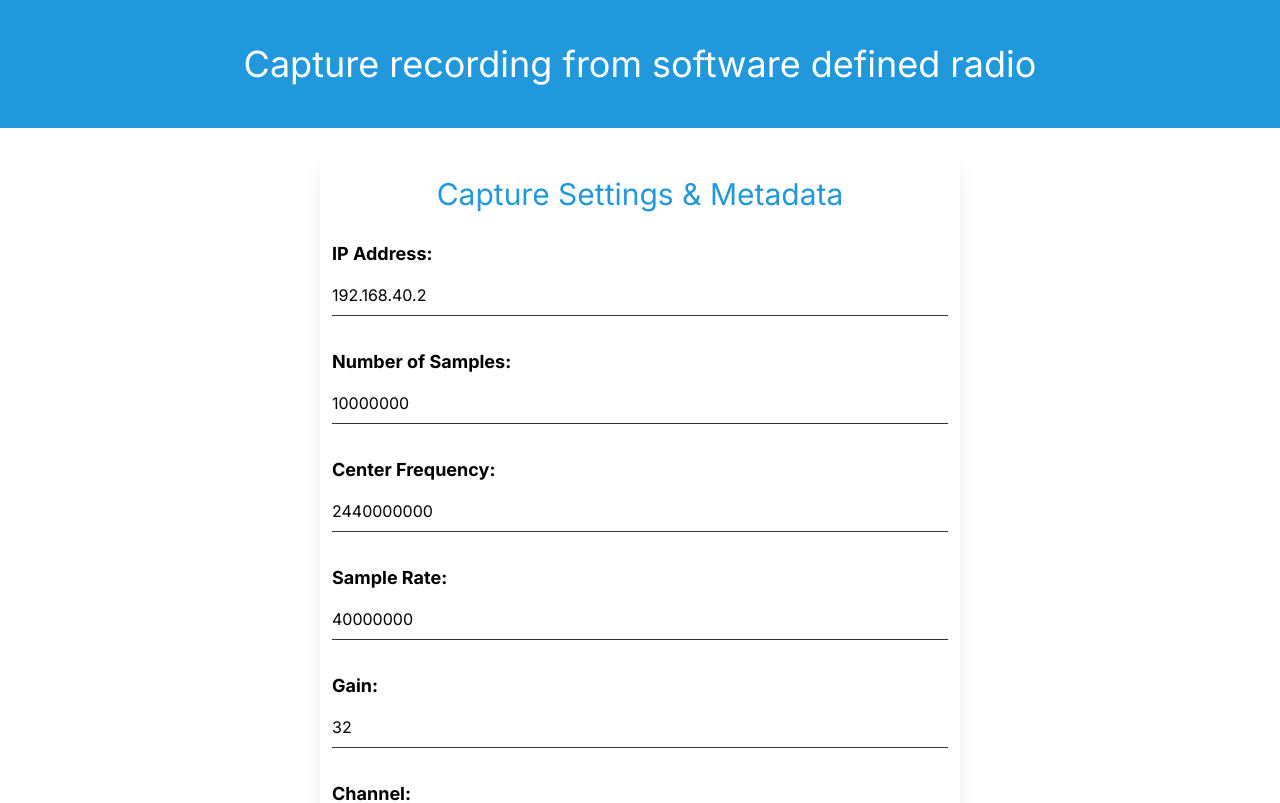
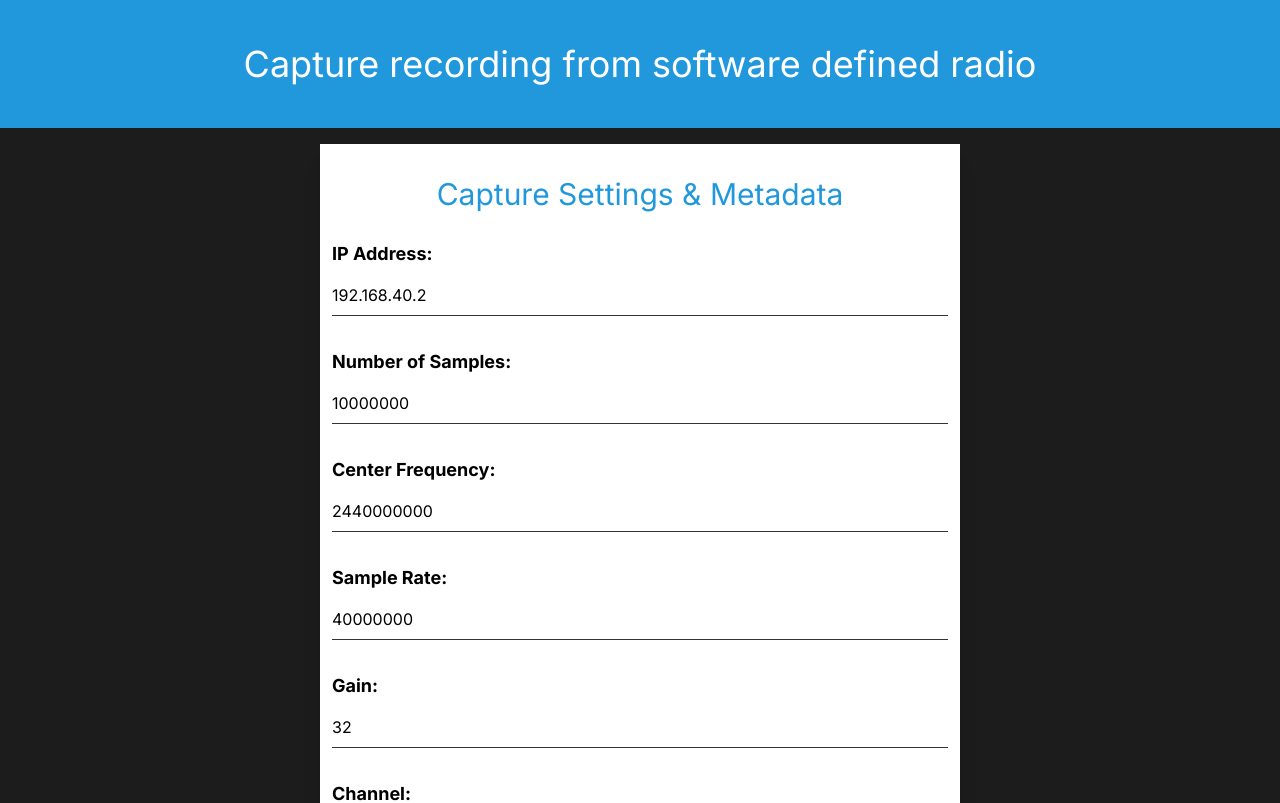
Before and after one commit to Subti/nextjs-web-curator, a Next.js app: page / in a window 1280 px wide. Shown: the top 803 px of the page. Built offline with nearby package versions, Linux system fonts and the light colour scheme.

Commit message:
Add background-color to body

```diff
--- a/src/app/globals.css
+++ b/src/app/globals.css
@@ -1,6 +1,10 @@
 @tailwind base;
 @tailwind components;
 @tailwind utilities;
+
+body {
+  background-color: #1c1c1c;
+}
 
 .custom-border-input {
   border: none;
@@ -9,7 +13,7 @@
 }
 
 .custom-border-input:focus {
-  border-bottom-color: #108a5b; /* Change bottom border color on focus */
+  border-bottom-color: #03a9f4; /* Change bottom border color on focus */
   border-bottom-width: 2px;
 }
 
```
